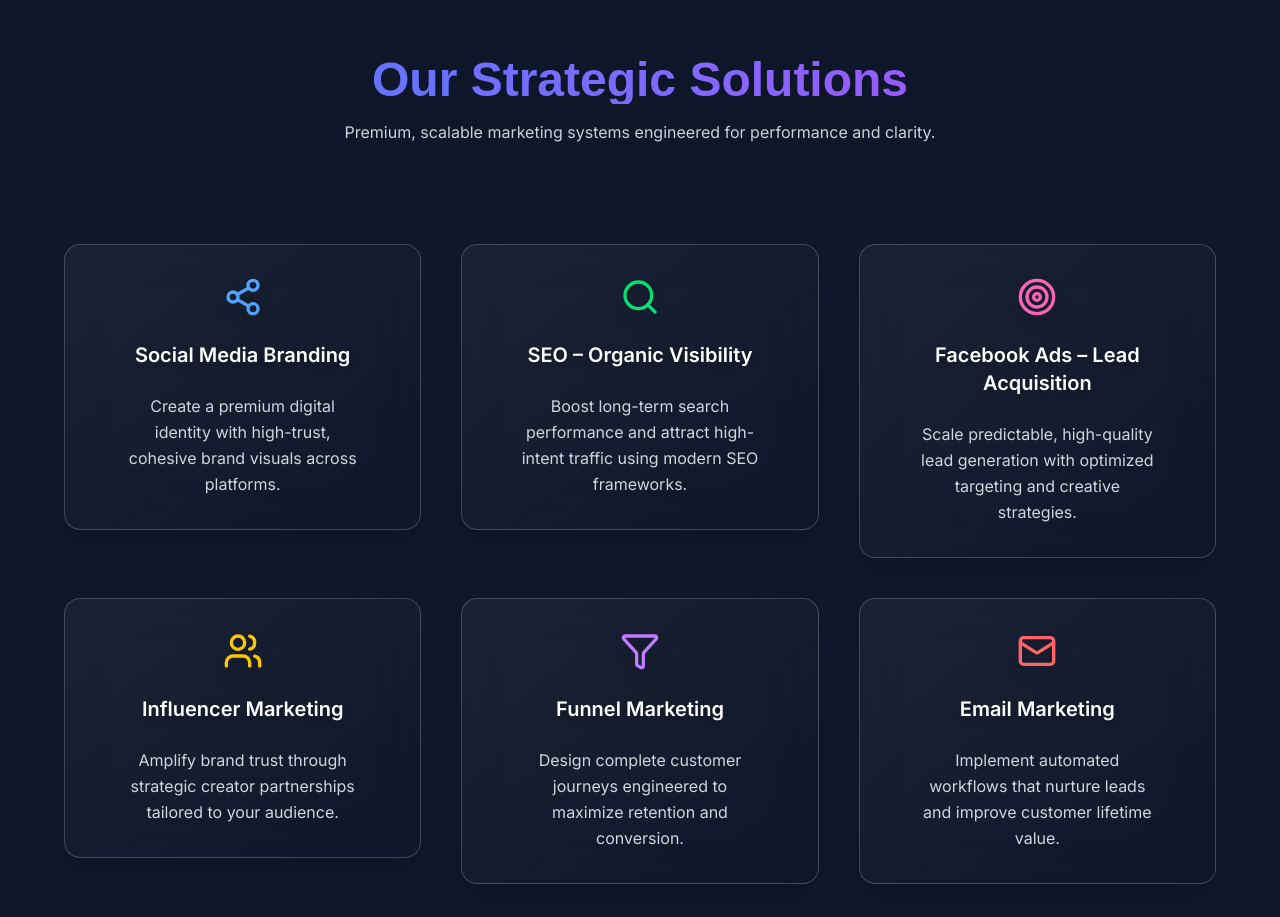
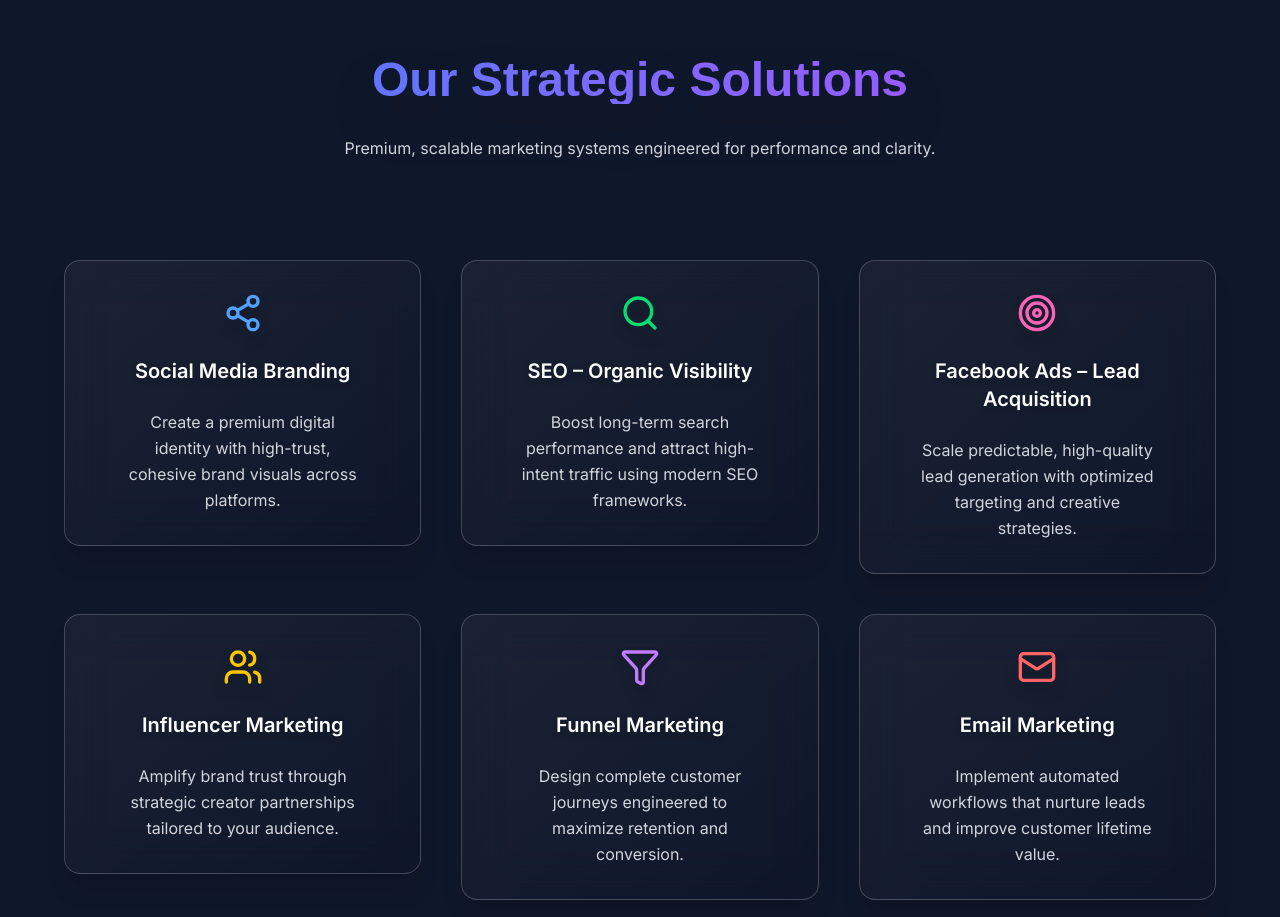
Before and after one commit to Dharanish-2006/DigiLabs, a Next.js app: page / in a window 1280 px wide. Shown: the part 960-1877 px from the top of the page. Built offline with nearby package versions, Linux system fonts and the light colour scheme.

Commit message:
Update Services.tsx

```diff
--- a/components/Services.tsx
+++ b/components/Services.tsx
@@ -82,7 +82,7 @@
           <h2 className="text-4xl md:text-5xl font-extrabold bg-gradient-to-r from-blue-500 to-purple-500 bg-clip-text text-transparent drop-shadow-2xl">
             Our Strategic Solutions
           </h2>
-          <p className="text-gray-300 max-w-2xl mx-auto mt-4">
+          <p className="text-gray-300 max-w-2xl mx-auto mt-8">
             Premium, scalable marketing systems engineered for performance and clarity.
           </p>
         </div>
```
